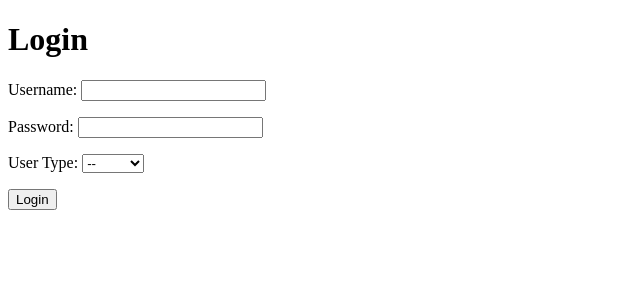
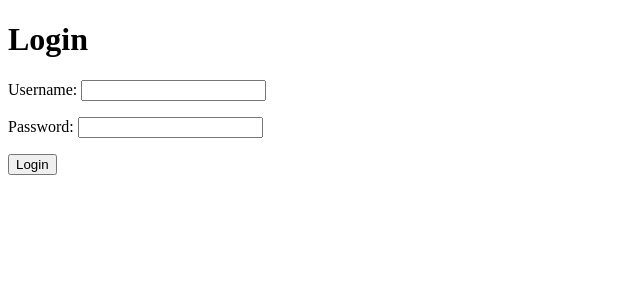
Before and after one commit to kamuz/ci, a CodeIgniter app: page /users/login in a window 1280 px wide. Shown: the top 300 px of the page, without its empty margins (0-640 px from the left). Run offline with CodeIgniter, Linux system fonts and the light colour scheme.

Commit message:
Delete select from login page

```diff
--- a/application/controllers/users.php
+++ b/application/controllers/users.php
@@ -66,7 +66,7 @@ class Users extends CI_Controller{
       $username = $this->input->post('username', true);
       $password = $this->input->post('password', true);
       $user_type = $this->input->post('user_type', true);
-      $user = $this->user->login($username, sha1($password), $user_type);
+      $user = $this->user->login($username, sha1($password));
       if(!$user){
         $data['error'] = 1;
       }
--- a/application/views/login.php
+++ b/application/views/login.php
@@ -13,14 +13,6 @@
 <form action="<?php echo base_url()?>users/login" method="post">
   <p>Username: <input type="text" name="username"></p>
   <p>Password: <input type="password" name="password"></p>
-  <p>User Type:
-    <select name="user_type">
-      <option value="" selected="selected">--</option>
-      <option value="admin">Admin</option>
-      <option value="author">Author</option>
-      <option value="user">User</option>
-    </select>
-  </p>
   <p><input type="submit" value="Login"></p>
 </form>
 </body>
```
Also changed, not shown: application/models/user.php (+4 -7 lines).
